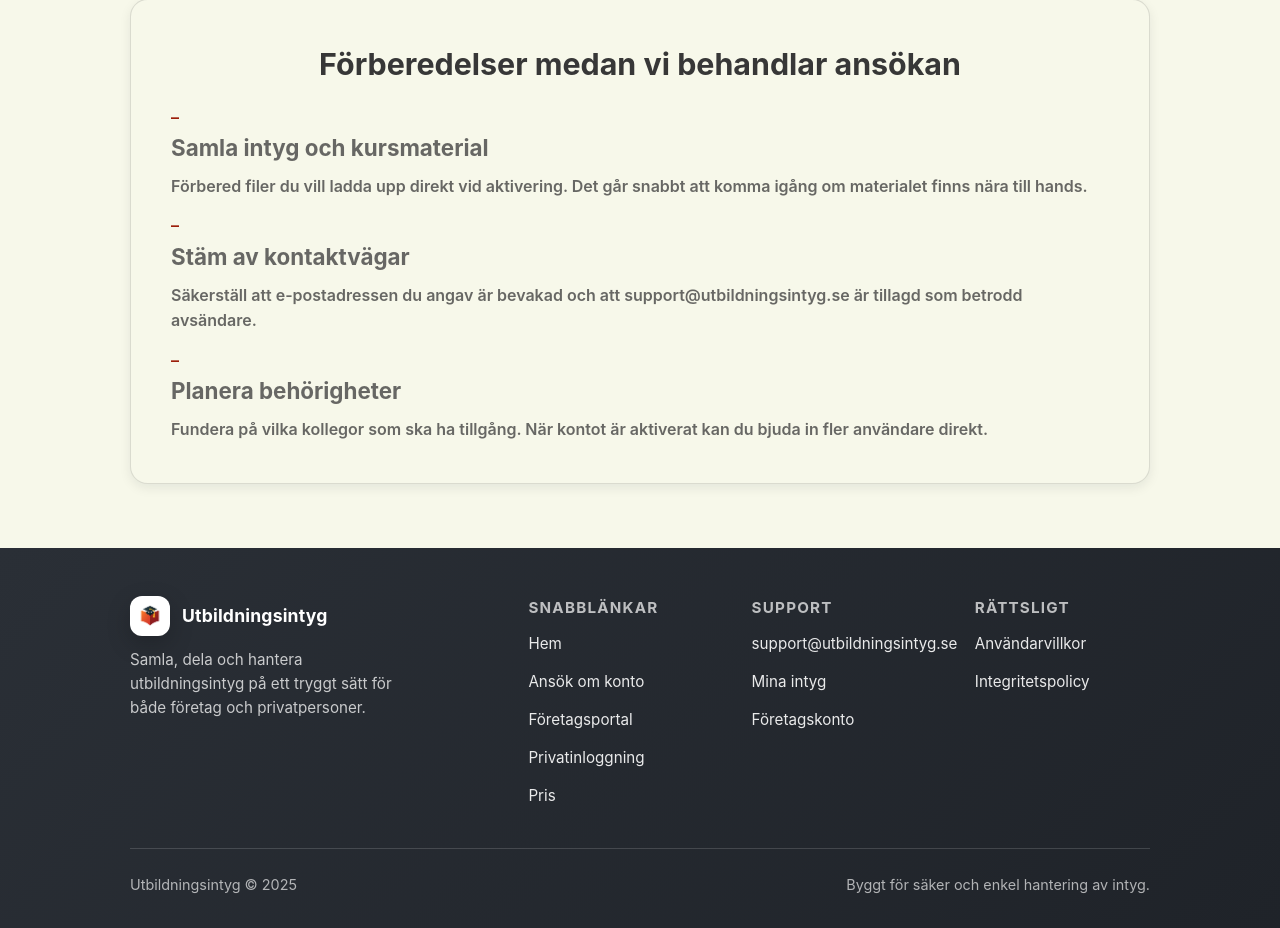
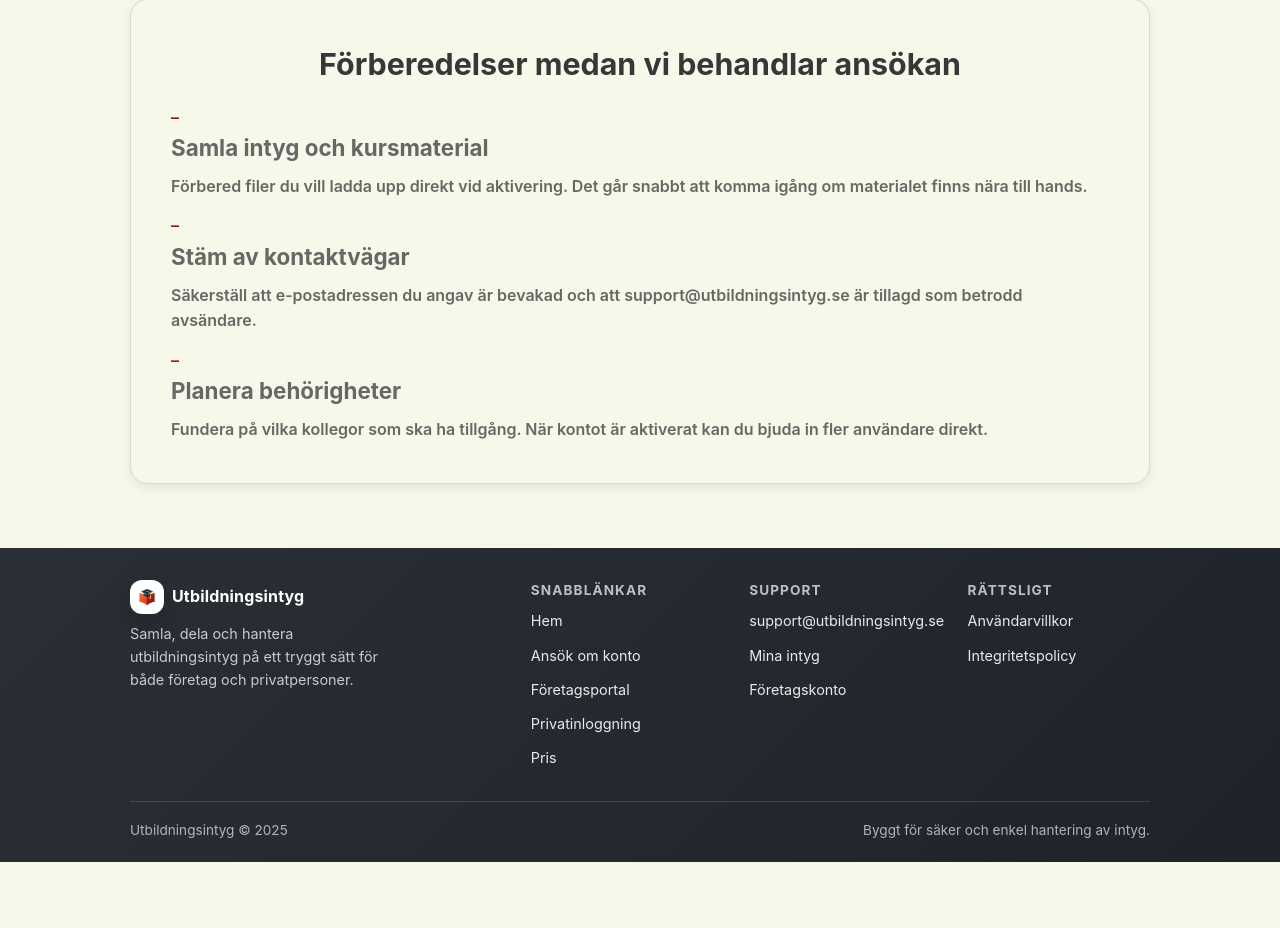
Before and after one commit to Mr-cool08/JK-utbildnings-intyg, a Flask app: page /ansok/klart in a window 1280 px wide. Shown: the part 1845-2773 px from the top of the page. After the commit the page ends 2707 px from the top, so only its background shows below. Run offline with Flask 3, Linux system fonts and the light colour scheme; parts of the project's set-up code (start-up, migrations or seed data) failed here and were passed over.

Commit message:
Reduce footer sizing

```diff
--- a/static/css/base.css
+++ b/static/css/base.css
@@ -1678,7 +1678,7 @@ small.hint {
 .site-footer {
     background: linear-gradient(135deg, #2a2f36, #1f2329);
     color: rgba(255, 255, 255, 0.9);
-    padding: 3rem 0 2rem;
+    padding: 2rem 0 1.25rem;
     margin-top: auto;
 }
 
@@ -1686,38 +1686,38 @@ small.hint {
     width: min(100%, var(--container-max));
     margin: 0 auto;
     padding: 0 var(--container-padding);
-    font-size: 0.95rem;
+    font-size: 0.9rem;
 }
 
 .footer-grid {
     display: grid;
     grid-template-columns: minmax(0, 2fr) repeat(3, minmax(0, 1fr));
-    gap: clamp(1.5rem, 4vw, 3rem);
+    gap: clamp(1.25rem, 3vw, 2.25rem);
     align-items: start;
 }
 
 .footer-brand {
     display: flex;
     flex-direction: column;
-    gap: 0.75rem;
+    gap: 0.5rem;
 }
 
 .footer-logo {
     display: flex;
     align-items: center;
-    gap: 0.75rem;
+    gap: 0.5rem;
     font-weight: 700;
-    font-size: 1.1rem;
+    font-size: 1rem;
     letter-spacing: 0.01em;
     color: #fff;
 }
 
 .footer-logo img {
-    width: 40px;
-    height: 40px;
+    width: 34px;
+    height: 34px;
     border-radius: 12px;
     background: #fff;
-    padding: 0.3rem;
+    padding: 0.25rem;
     box-shadow: 0 8px 24px rgba(0, 0, 0, 0.2);
 }
 
@@ -1728,10 +1728,10 @@ small.hint {
 }
 
 .footer-heading {
-    font-size: 0.95rem;
+    font-size: 0.85rem;
     text-transform: uppercase;
     letter-spacing: 0.08em;
-    margin: 0 0 0.75rem;
+    margin: 0 0 0.5rem;
     color: rgba(255, 255, 255, 0.7);
 }
 
@@ -1740,7 +1740,7 @@ small.hint {
     margin: 0;
     padding: 0;
     display: grid;
-    gap: 0.5rem;
+    gap: 0.35rem;
 }
 
 .footer-links a {
@@ -1759,15 +1759,15 @@ small.hint {
 }
 
 .footer-bottom {
-    margin-top: 2.5rem;
-    padding-top: 1.5rem;
+    margin-top: 2rem;
+    padding-top: 1.1rem;
     border-top: 1px solid rgba(255, 255, 255, 0.15);
     display: flex;
     flex-wrap: wrap;
-    gap: 0.75rem 1.5rem;
+    gap: 0.5rem 1.25rem;
     justify-content: space-between;
     color: rgba(255, 255, 255, 0.65);
-    font-size: 0.9rem;
+    font-size: 0.85rem;
 }
 
 .sr-only {
```
